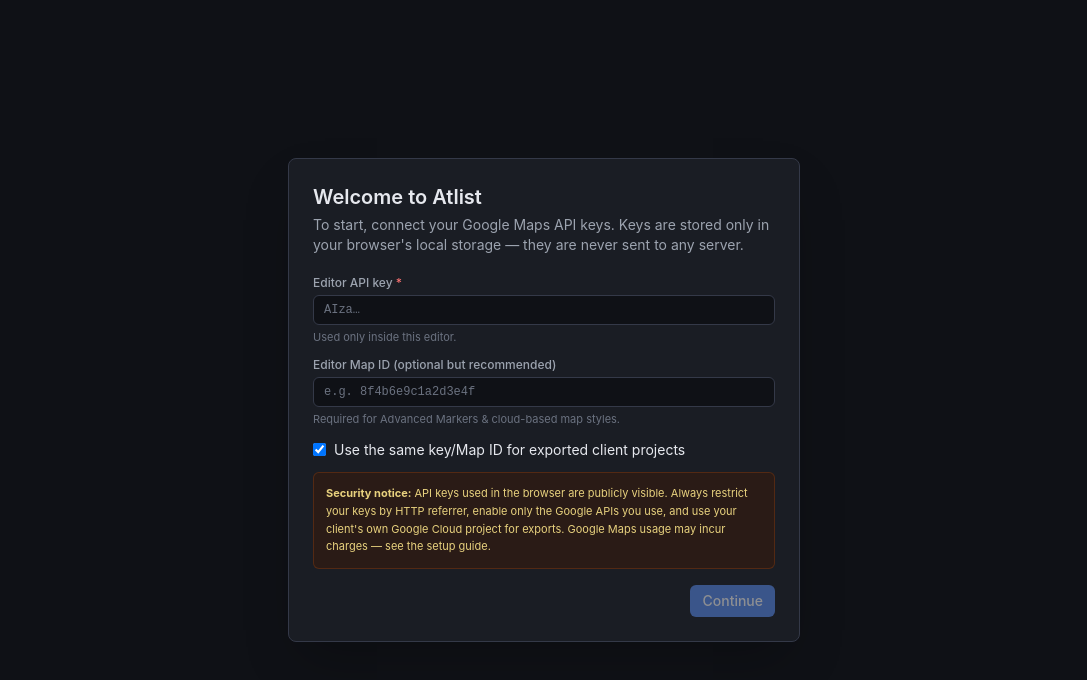
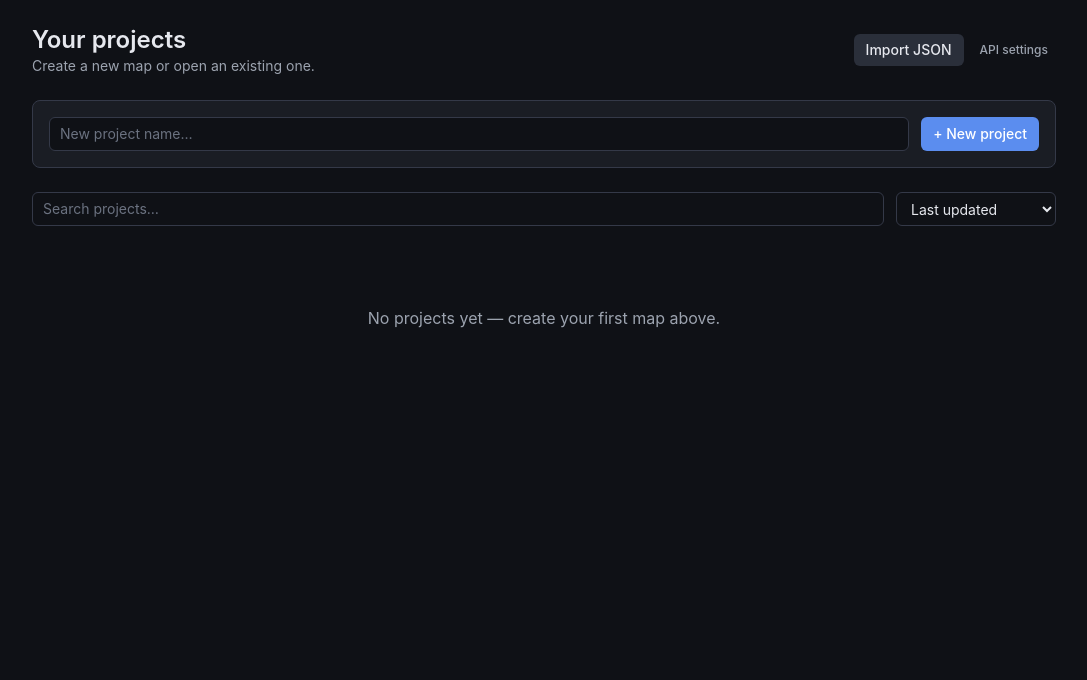
Before and after one commit to vampireprincess/atlist, a React (Vite) app: page / in a window 1280 px wide. Shown: the top 680 px of the page, without its empty margins (96-1183 px from the left). Built offline with nearby package versions, Linux system fonts and the light colour scheme.

Commit message:
fix: reorder App.tsx logic so ProjectPicker shows first before requiring API key (fixes black screen on fresh start)
Co-authored-by: arena-agent <297053741+arena-agent@users.noreply.github.com>

```diff
--- a/src/App.tsx
+++ b/src/App.tsx
@@ -54,15 +54,8 @@
     return () => window.removeEventListener('beforeunload', onBeforeUnload);
   }, []);
 
-  if (!apiConfig) {
-    return (
-      <>
-        <ApiSetupDialog />
-        <ErrorToast />
-      </>
-    );
-  }
-
+  // Always show Project Picker first on fresh start or when no project is open.
+  // This allows users to explore the app without being forced to enter an API key immediately.
   if (!project) {
     return (
       <>
@@ -72,9 +65,12 @@
     );
   }
 
+  // Only show the API setup dialog as an overlay once a project is open
+  // (the dialog itself has a "Skip for now" button)
   return (
     <>
       <EditorLayout />
+      {!apiConfig && <ApiSetupDialog />}
       <ErrorToast />
     </>
   );
```
